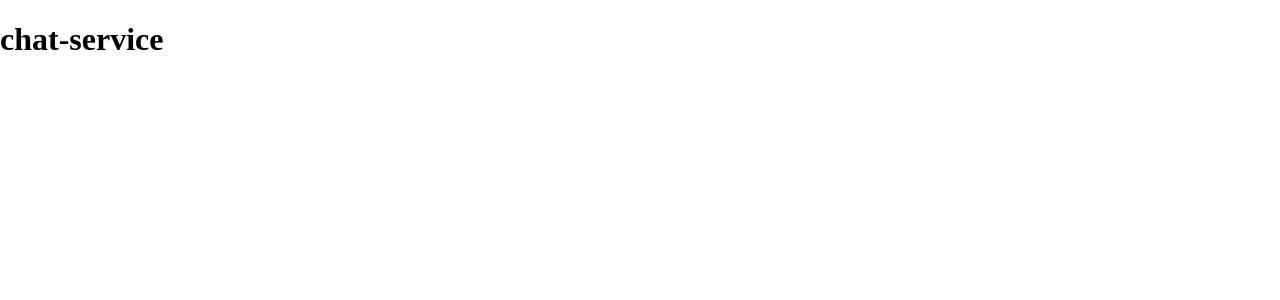
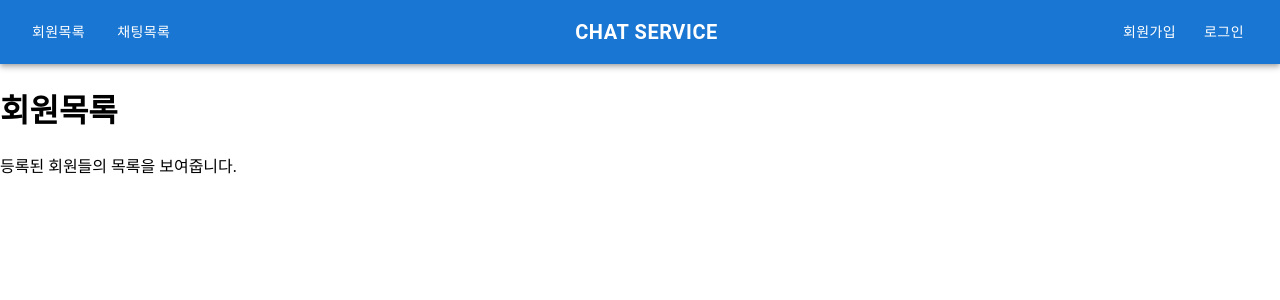
Before and after one commit to geleego/chat-service, a React (Vite) app in the folder chat-front/: page /member/list in a window 1280 px wide. Shown: the top 300 px of the page. Built offline with nearby package versions, Linux system fonts and the light colour scheme.

Commit message:
feat(front): 각 페이지 생성 및 router 연결

```diff
--- a/chat-front/src/App.jsx
+++ b/chat-front/src/App.jsx
@@ -1,12 +1,26 @@
 import './App.css'
+import Header from './components/Header'
+import { BrowserRouter, Routes, Route } from 'react-router-dom'
+import Home from './pages/Home'
+import MemberList from './pages/MemberList'
+import GroupChatList from './pages/GroupChatList'
+import MemberCreate from './pages/MemberCreate'
+import Login from './pages/Login'
+import MyChatPage from './pages/MyChatPage'
 
 function App() {
   return (
-    <>
-      <div>
-        <h1>chat-service</h1>
-      </div>
-    </>
+    <BrowserRouter>
+      <Header />
+      <Routes>
+        <Route path="/" element={<Home />} />
+        <Route path="/member/list" element={<MemberList />} />
+        <Route path="/groupchatting/list" element={<GroupChatList />} />
+        <Route path="/member/create" element={<MemberCreate />} />
+        <Route path="/login" element={<Login />} />
+        <Route path="/my/chat/page" element={<MyChatPage />} />
+      </Routes>
+    </BrowserRouter>
   )
 }
 
--- /dev/null
+++ b/chat-front/src/components/Header.jsx
@@ -0,0 +1,109 @@
+import { AppBar, Toolbar, Button, Box } from '@mui/material'
+import styled from '@emotion/styled'
+import { useNavigate } from 'react-router-dom'
+import { useState } from 'react'
+
+const StyledAppBar = styled(AppBar)`
+  background-color: #1976d2;
+`
+
+const LeftSection = styled(Box)`
+  display: flex;
+  gap: 16px;
+`
+
+const CenterSection = styled(Box)`
+  flex-grow: 1;
+  display: flex;
+  justify-content: center;
+`
+
+const RightSection = styled(Box)`
+  display: flex;
+  gap: 8px;
+`
+
+const TitleButton = styled(Button)`
+  font-size: 1.25rem;
+  font-weight: bold;
+`
+
+function Header() {
+  const navigate = useNavigate();
+  const [isLogin, setIsLogin] = useState(false);
+
+  const handleLogin = () => {
+    setIsLogin(true);
+    navigate('/login');
+  };
+
+  const handleLogout = () => {
+    setIsLogin(false);
+  };
+
+  return (
+    <StyledAppBar position="static">
+      <Toolbar>
+        <LeftSection>
+          <Button
+            color="inherit"
+            onClick={() => navigate('/member/list')}
+          >
+            회원목록
+          </Button>
+          <Button
+            color="inherit"
+            onClick={() => navigate('/groupchatting/list')}
+          >
+            채팅목록
+          </Button>
+        </LeftSection>
+
+        <CenterSection>
+          <TitleButton
+            color="inherit"
+            onClick={() => navigate('/')}
+          >
+            Chat Service
+          </TitleButton>
+        </CenterSection>
+
+        <RightSection>
+          {isLogin ? (
+            <>
+              <Button
+                color="inherit"
+                onClick={() => navigate('my/chat/page')}
+              >
+                MyChatPage
+              </Button>
+              <Button
+                color="inherit"
+                onClick={handleLogout}
+              >
+                로그아웃
+              </Button>
+            </>
+          ) : (
+            <>
+              <Button
+                color="inherit"
+                onClick={() => navigate('/member/create')}
+              >
+                회원가입
+              </Button>
+              <Button
+                color="inherit"
+                onClick={handleLogin}
+              >
+                로그인
+              </Button>
+            </>
+          )}
+        </RightSection>
+      </Toolbar>
+    </StyledAppBar>
+  )
+}
+
+export default Header
--- /dev/null
+++ b/chat-front/src/pages/GroupChatList.jsx
@@ -0,0 +1,10 @@
+function GroupChatList() {
+  return (
+    <div>
+      <h1>채팅목록</h1>
+      <p>그룹 채팅방들의 목록을 보여줍니다.</p>
+    </div>
+  )
+}
+
+export default GroupChatList
--- /dev/null
+++ b/chat-front/src/pages/Home.jsx
@@ -0,0 +1,10 @@
+function Home() {
+  return (
+    <div>
+      <h1>홈페이지</h1>
+      <p>Chat Service에 오신 것을 환영합니다!</p>
+    </div>
+  )
+}
+
+export default Home
--- /dev/null
+++ b/chat-front/src/pages/Login.jsx
@@ -0,0 +1,10 @@
+function Login() {
+  return (
+    <div>
+      <h1>로그인</h1>
+      <p>계정에 로그인하세요.</p>
+    </div>
+  )
+}
+
+export default Login
--- /dev/null
+++ b/chat-front/src/pages/MemberCreate.jsx
@@ -0,0 +1,10 @@
+function MemberCreate() {
+  return (
+    <div>
+      <h1>회원가입</h1>
+      <p>새로운 계정을 만들어보세요.</p>
+    </div>
+  )
+}
+
+export default MemberCreate
--- /dev/null
+++ b/chat-front/src/pages/MemberList.jsx
@@ -0,0 +1,10 @@
+function MemberList() {
+  return (
+    <div>
+      <h1>회원목록</h1>
+      <p>등록된 회원들의 목록을 보여줍니다.</p>
+    </div>
+  )
+}
+
+export default MemberList
--- /dev/null
+++ b/chat-front/src/pages/MyChatPage.jsx
@@ -0,0 +1,10 @@
+function MyChatPage() {
+  return (
+    <div>
+      <h1>내 채팅페이지</h1>
+      <p>내가 참여한 채팅방들을 관리합니다.</p>
+    </div>
+  )
+}
+
+export default MyChatPage
```
